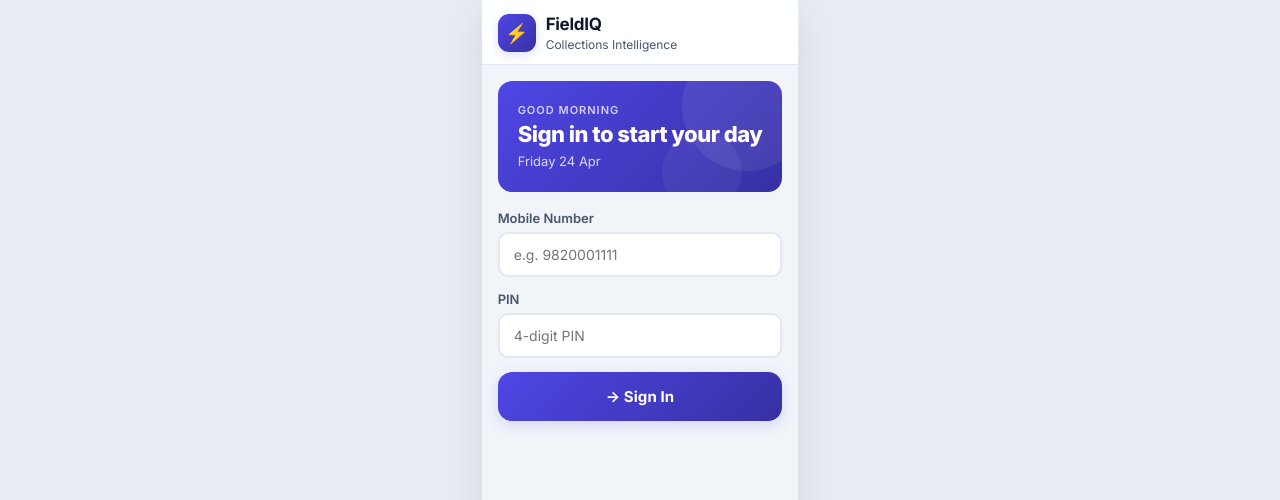
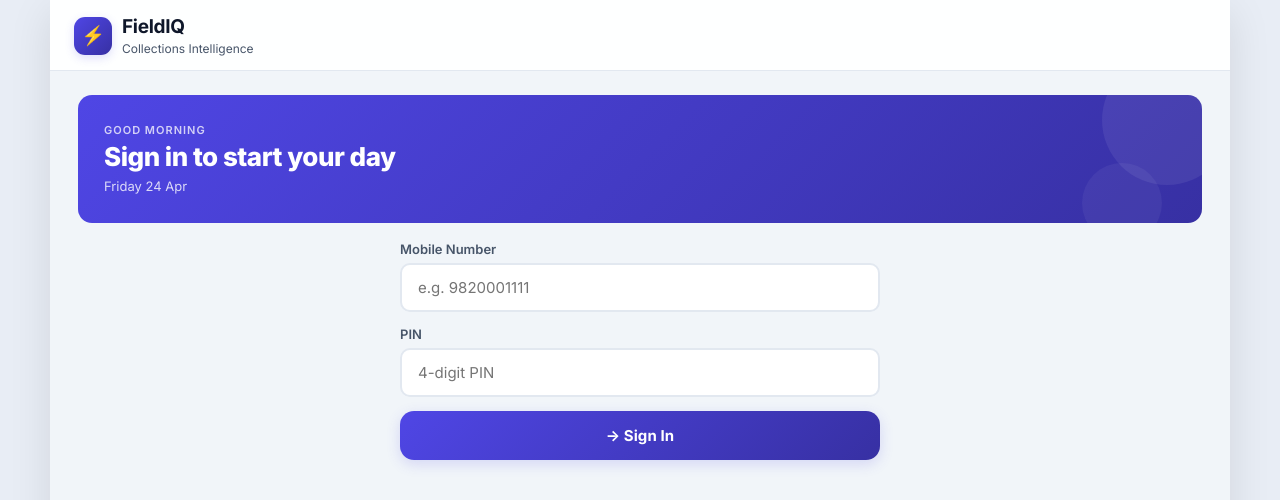
Before and after one commit to NISHABHARATI/CN-Hackathon--FieldIQ, a React (Vite) app in the folder fieldiq-web/: page / in a window 1280 px wide. Shown: the top 500 px of the page. Built offline with nearby package versions, Linux system fonts and the light colour scheme.

Commit message:
responsive layout: side-by-side map+list on desktop, proper breakpoints

```diff
--- a/fieldiq-web/src/App.jsx
+++ b/fieldiq-web/src/App.jsx
@@ -173,7 +173,7 @@ function LoginScreen({ onLogin }) {
           <div className="hero-sub">{todayLabel()}</div>
         </div>
 
-        <form onSubmit={submit}>
+        <form onSubmit={submit} className="login-form-wrap">
           <div className="form-group">
             <label className="form-label">Mobile Number</label>
             <input
@@ -288,7 +288,9 @@ function RouteList({ agent, preloadedVisits, onVisitClick, onLogout }) {
       )}
 
       {!loading && total > 0 && (
-        <>
+        <div className="route-body">
+          {/* Left panel: stats + list */}
+          <div className="route-list-panel">
             <div className="content" style={{ paddingBottom: 0 }}>
               <div className="progress-wrap">
                 <div className="progress-header">
@@ -317,6 +319,7 @@ function RouteList({ agent, preloadedVisits, onVisitClick, onLogout }) {
                 </div>
               </div>
 
+              {/* Mobile-only toggle */}
               <div className="toggle-tabs">
                 {['list', 'map'].map(t => (
                   <button key={t} className={`toggle-tab${view === t ? ' active' : ''}`} onClick={() => setView(t)}>
@@ -326,9 +329,47 @@ function RouteList({ agent, preloadedVisits, onVisitClick, onLogout }) {
               </div>
             </div>
 
-          {view === 'map' && (
-            <div style={{ position: 'relative', flex: 1 }}>
-              <div className="map-wrap">
+            {/* List — always shown in left panel; on mobile hidden when map tab active */}
+            <div className="content" style={{ display: view === 'map' ? 'none' : undefined }}>
+              {visits.map(v => {
+                const win = fmtWindow(v.visitWindowStart, v.visitWindowEnd)
+                return (
+                  <div key={v.visitId} className="card" onClick={() => onVisitClick(v)}>
+                    <div className="visit-row">
+                      <div className="stop-num" style={{
+                        background: v.status === 'COMPLETED' ? '#10b981'
+                          : v.visitWindowStart ? '#f59e0b' : '#4f46e5'
+                      }}>
+                        {v.status === 'COMPLETED' ? '✓' : v.routeOrder}
+                      </div>
+                      <div className="visit-body">
+                        <div className="visit-name">{v.borrowerName}</div>
+                        <div className="visit-addr">{v.address}</div>
+                        {win && (
+                          <div style={{ fontSize: 12, color: '#92400e', fontWeight: 600, marginTop: 4 }}>
+                            🕐 Available {win}
+                          </div>
+                        )}
+                        <div className="chips-row">
+                          {statusChip(v.status)}
+                          {v.hasPendingLegalNotice && <span className="chip chip-legal">⚖️ Legal</span>}
+                          {v.dpd > 0 && <span className="chip chip-dpd" style={{ color: dpdColor(v.dpd) }}>DPD {v.dpd}d</span>}
+                          {v.distanceFromPrevious != null && (
+                            <span className="chip chip-dist">{v.distanceFromPrevious} km</span>
+                          )}
+                        </div>
+                      </div>
+                      <div className="chevron">›</div>
+                    </div>
+                  </div>
+                )
+              })}
+            </div>
+          </div>
+
+          {/* Right panel: map — on mobile shown only when map tab active */}
+          <div className="route-map-panel" style={{ display: view === 'list' ? 'none' : undefined }}>
+            <div className="map-wrap" style={{ height: '100%' }}>
               <MapContainer center={homePos} zoom={13} style={{ height: '100%', width: '100%' }}>
                 <TileLayer url="https://{s}.tile.openstreetmap.org/{z}/{x}/{y}.png" attribution='© OpenStreetMap' />
                 <FitBounds points={routeLine} />
@@ -350,48 +391,9 @@ function RouteList({ agent, preloadedVisits, onVisitClick, onLogout }) {
                 ) : null)}
               </MapContainer>
             </div>
-              <div className="map-hint">Tap a pin to view details</div>
-            </div>
-          )}
-
-          {view === 'list' && (
-            <div className="content">
-              {visits.map(v => {
-                const window = fmtWindow(v.visitWindowStart, v.visitWindowEnd)
-                return (
-                  <div key={v.visitId} className="card" onClick={() => onVisitClick(v)}>
-                    <div className="visit-row">
-                      <div className="stop-num" style={{
-                        background: v.status === 'COMPLETED' ? '#10b981'
-                          : v.visitWindowStart ? '#f59e0b' : '#4f46e5'
-                      }}>
-                        {v.status === 'COMPLETED' ? '✓' : v.routeOrder}
-                      </div>
-                      <div className="visit-body">
-                        <div className="visit-name">{v.borrowerName}</div>
-                        <div className="visit-addr">{v.address}</div>
-                        {window && (
-                          <div style={{ fontSize: 12, color: '#92400e', fontWeight: 600, marginTop: 4 }}>
-                            🕐 Available {window}
-                          </div>
-                        )}
-                        <div className="chips-row">
-                          {statusChip(v.status)}
-                          {v.hasPendingLegalNotice && <span className="chip chip-legal">⚖️ Legal</span>}
-                          {v.dpd > 0 && <span className="chip chip-dpd" style={{ color: dpdColor(v.dpd) }}>DPD {v.dpd}d</span>}
-                          {v.distanceFromPrevious != null && (
-                            <span className="chip chip-dist">{v.distanceFromPrevious} km</span>
-                          )}
+            <div className="map-hint">Click a pin to view details</div>
           </div>
         </div>
-                      <div className="chevron">›</div>
-                    </div>
-                  </div>
-                )
-              })}
-            </div>
-          )}
-        </>
       )}
     </div>
   )
--- a/fieldiq-web/src/style.css
+++ b/fieldiq-web/src/style.css
@@ -36,8 +36,7 @@ body {
 
 /* ── App shell ────────────────────────────────────────────────── */
 .screen {
-  max-width: 430px;
-  margin: 0 auto;
+  width: 100%;
   min-height: 100vh;
   min-height: 100dvh;
   display: flex;
@@ -45,9 +44,23 @@ body {
   background: var(--bg);
 }
 
-@media (min-width: 430px) {
-  body { display: flex; justify-content: center; background: #e8edf5; }
-  .screen { box-shadow: var(--sh-lg); }
+/* Tablet: centered container */
+@media (min-width: 640px) {
+  body { background: #e8edf5; }
+  .screen {
+    max-width: 720px;
+    margin: 0 auto;
+    box-shadow: var(--sh-lg);
+  }
+}
+
+/* Desktop: wider container */
+@media (min-width: 1024px) {
+  .screen {
+    max-width: 1180px;
+    margin: 0 auto;
+    min-height: 100vh;
+  }
 }
 
 /* ── Top bar ──────────────────────────────────────────────────── */
@@ -59,9 +72,15 @@ body {
   border-bottom: 1px solid var(--border);
   padding: 14px 16px 12px;
 }
+@media (min-width: 640px) {
+  .topbar { padding: 16px 24px 14px; }
+}
 .topbar-row { display: flex; align-items: center; gap: 10px; }
 .topbar-title { font-size: 17px; font-weight: 700; letter-spacing: -0.3px; line-height: 1.2; }
 .topbar-sub   { font-size: 12px; color: var(--t2); margin-top: 2px; }
+@media (min-width: 640px) {
+  .topbar-title { font-size: 19px; }
+}
 
 .app-logo {
   width: 38px; height: 38px; flex-shrink: 0;
@@ -83,7 +102,46 @@ body {
 .back-btn:active { background: var(--border); }
 
 /* ── Content scroll area ──────────────────────────────────────── */
-.content { flex: 1; padding: 16px; overflow-y: auto; padding-bottom: 28px; }
+.content {
+  flex: 1;
+  padding: 16px;
+  overflow-y: auto;
+  padding-bottom: 28px;
+}
+@media (min-width: 640px) {
+  .content { padding: 20px 24px 32px; }
+}
+@media (min-width: 1024px) {
+  .content { padding: 24px 28px 36px; }
+}
+
+/* ── Route layout: split on desktop ──────────────────────────── */
+.route-body {
+  display: flex;
+  flex-direction: column;
+  flex: 1;
+  overflow: hidden;
+}
+@media (min-width: 1024px) {
+  .route-body {
+    flex-direction: row;
+    overflow: hidden;
+  }
+  .route-list-panel {
+    width: 420px;
+    flex-shrink: 0;
+    overflow-y: auto;
+    border-right: 1px solid var(--border);
+    display: flex;
+    flex-direction: column;
+  }
+  .route-map-panel {
+    flex: 1;
+    display: flex !important; /* always visible on desktop */
+    flex-direction: column;
+    position: relative;
+  }
+}
 
 /* ── Hero banner ──────────────────────────────────────────────── */
 .hero {
@@ -109,6 +167,10 @@ body {
 .hero-greeting { font-size: 11px; font-weight: 600; letter-spacing: 1px; text-transform: uppercase; opacity: 0.75; margin-bottom: 4px; }
 .hero-title    { font-size: 22px; font-weight: 800; letter-spacing: -0.5px; }
 .hero-sub      { font-size: 13px; opacity: 0.8; margin-top: 5px; line-height: 1.4; }
+@media (min-width: 640px) {
+  .hero { padding: 28px 26px; }
+  .hero-title { font-size: 26px; }
+}
 
 /* ── Section label ────────────────────────────────────────────── */
 .section-label {
@@ -129,9 +191,14 @@ body {
   transition: transform 0.12s, box-shadow 0.12s;
   -webkit-tap-highlight-color: transparent;
 }
+@media (min-width: 640px) {
+  .card { padding: 16px 20px; margin-bottom: 12px; }
+  .card:hover { box-shadow: var(--sh); transform: translateY(-1px); }
+}
 .card:active { transform: scale(0.985); box-shadow: var(--sh-sm); }
 .card.no-tap  { cursor: default; }
 .card.no-tap:active { transform: none; }
+.card.no-tap:hover  { transform: none; box-shadow: var(--sh-sm); }
 
 /* ── Agent card ───────────────────────────────────────────────── */
 .agent-row   { display: flex; align-items: center; gap: 13px; }
@@ -151,7 +218,7 @@ body {
 }
 .chevron { color: var(--t3); font-size: 20px; font-weight: 300; }
 
-/* ── Progress bar (route completion) ─────────────────────────── */
+/* ── Progress bar ─────────────────────────────────────────────── */
 .progress-wrap { margin-bottom: 14px; }
 .progress-header { display: flex; justify-content: space-between; align-items: center; margin-bottom: 7px; }
 .progress-label  { font-size: 13px; font-weight: 600; color: var(--t2); }
@@ -161,6 +228,12 @@ body {
 
 /* ── Stats row ────────────────────────────────────────────────── */
 .stats-row { display: grid; grid-template-columns: repeat(2, 1fr); gap: 8px; margin-bottom: 14px; }
+@media (min-width: 640px) {
+  .stats-row { grid-template-columns: repeat(4, 1fr); }
+}
+@media (min-width: 1024px) {
+  .stats-row { grid-template-columns: repeat(2, 1fr); }
+}
 .stat-box  {
   background: var(--surface); border-radius: var(--r-sm);
   padding: 12px 14px;
@@ -171,8 +244,10 @@ body {
 .stat-val  { font-size: 18px; font-weight: 800; letter-spacing: -0.5px; line-height: 1; }
 .stat-lbl  { font-size: 11px; color: var(--t2); margin-top: 2px; font-weight: 500; }
 
-/* ── Toggle tabs ──────────────────────────────────────────────── */
-.toggle-tabs { display: flex; background: var(--bg); border-radius: 12px; padding: 3px; margin-bottom: 14px; }
+/* ── Toggle tabs (mobile only) ────────────────────────────────── */
+.toggle-tabs {
+  display: flex; background: var(--bg); border-radius: 12px; padding: 3px; margin-bottom: 14px;
+}
 .toggle-tab  {
   flex: 1; padding: 8px; border: none; border-radius: 10px;
   cursor: pointer; font-size: 13px; font-weight: 600;
@@ -181,6 +256,9 @@ body {
   -webkit-tap-highlight-color: transparent;
 }
 .toggle-tab.active { background: var(--surface); color: var(--p); box-shadow: var(--sh-sm); }
+@media (min-width: 1024px) {
+  .toggle-tabs { display: none; } /* hidden — both panels always visible */
+}
 
 /* ── Visit row card ───────────────────────────────────────────── */
 .visit-row   { display: flex; align-items: flex-start; gap: 12px; }
@@ -205,8 +283,21 @@ body {
 .chip-dpd      { background: #fff7ed; color: #c2410c; }
 
 /* ── Map ──────────────────────────────────────────────────────── */
-.map-wrap { height: 400px; position: relative; }
+.map-wrap {
+  height: 420px;
+  position: relative;
+}
 .map-wrap .leaflet-container { height: 100%; width: 100%; }
+@media (min-width: 1024px) {
+  .map-wrap {
+    height: 100%;
+    min-height: 500px;
+    flex: 1;
+  }
+  /* make the leaflet container fill the flex panel */
+  .route-map-panel .map-wrap { height: 100%; }
+  .route-map-panel .map-wrap .leaflet-container { position: absolute; inset: 0; }
+}
 .map-hint {
   position: absolute; bottom: 14px; left: 50%; transform: translateX(-50%);
   background: rgba(15,23,42,0.72); color: #fff;
@@ -227,7 +318,7 @@ body {
   padding: 10px 0; border-bottom: 1px solid #f8fafc; font-size: 14px;
 }
 .detail-row:last-child { border-bottom: none; padding-bottom: 0; }
-.detail-lbl { color: var(--t2); font-size: 13px; font-weight: 500; }
+.detail-lbl { color: var(--t2); font-size: 13px; font-weight: 500; flex-shrink: 0; }
 .detail-val { font-weight: 600; text-align: right; max-width: 60%; word-break: break-word; }
 
 /* ── Alert ────────────────────────────────────────────────────── */
@@ -250,6 +341,12 @@ body {
 
 /* ── Outcome grid ─────────────────────────────────────────────── */
 .outcome-grid { display: grid; grid-template-columns: 1fr 1fr; gap: 8px; margin-bottom: 16px; }
+@media (min-width: 640px) {
+  .outcome-grid { grid-template-columns: repeat(3, 1fr); }
+}
+@media (min-width: 1024px) {
+  .outcome-grid { grid-template-columns: repeat(4, 1fr); }
+}
 .outcome-opt {
   padding: 12px 8px; border-radius: var(--r-sm);
   border: 2px solid var(--border); text-align: center;
@@ -260,6 +357,7 @@ body {
 }
 .outcome-opt .opt-icon { font-size: 18px; display: block; margin-bottom: 4px; }
 .outcome-opt:active    { transform: scale(0.96); }
+.outcome-opt:hover     { border-color: var(--p); background: var(--p-light); color: var(--p-dark); }
 .outcome-opt.selected  { border-color: var(--p); background: var(--p-light); color: var(--p-dark); }
 
 /* ── Form ─────────────────────────────────────────────────────── */
@@ -274,6 +372,16 @@ body {
   -webkit-appearance: none;
 }
 .form-input:focus { border-color: var(--p); box-shadow: 0 0 0 3px var(--p-glow); }
+@media (min-width: 640px) {
+  .form-input { font-size: 15px; padding: 13px 16px; }
+}
+
+/* ── Login screen: cap width on large screens ─────────────────── */
+.login-form-wrap {
+  max-width: 480px;
+  width: 100%;
+  margin: 0 auto;
+}
 
 /* ── GPS pill ─────────────────────────────────────────────────── */
 .gps-pill { display: flex; align-items: center; gap: 8px; border-radius: var(--r-sm); padding: 10px 14px; margin-bottom: 14px; font-size: 13px; font-weight: 600; }
@@ -282,6 +390,9 @@ body {
 
 /* ── Buttons ──────────────────────────────────────────────────── */
 .btn-wrap { padding: 12px 16px 28px; display: flex; flex-direction: column; gap: 8px; }
+@media (min-width: 640px) {
+  .btn-wrap { padding: 16px 24px 32px; }
+}
 .btn {
   display: block; width: 100%; padding: 15px;
   border: none; border-radius: 14px;
@@ -292,6 +403,7 @@ body {
 }
 .btn:active   { transform: scale(0.97); }
 .btn:disabled { opacity: 0.45; cursor: not-allowed; }
+.btn:hover:not(:disabled) { opacity: 0.88; }
 
 .btn-primary {
   background: linear-gradient(135deg, var(--p), var(--p-dark));
@@ -324,7 +436,7 @@ body {
 .empty-wrap  { display: flex; flex-direction: column; align-items: center; padding: 52px 24px; text-align: center; }
 .empty-icon  { font-size: 52px; margin-bottom: 16px; opacity: 0.55; }
 .empty-title { font-size: 17px; font-weight: 700; margin-bottom: 7px; }
-.empty-sub   { font-size: 13px; color: var(--t2); line-height: 1.55; margin-bottom: 24px; }
+.empty-sub   { font-size: 13px; color: var(--t2); line-height: 1.55; margin-bottom: 24px; max-width: 320px; }
 
 /* ── DPD indicator ────────────────────────────────────────────── */
 .dpd-high { color: var(--danger); font-weight: 700; }
```
Lines whose indentation alone changed are shown as unchanged.
